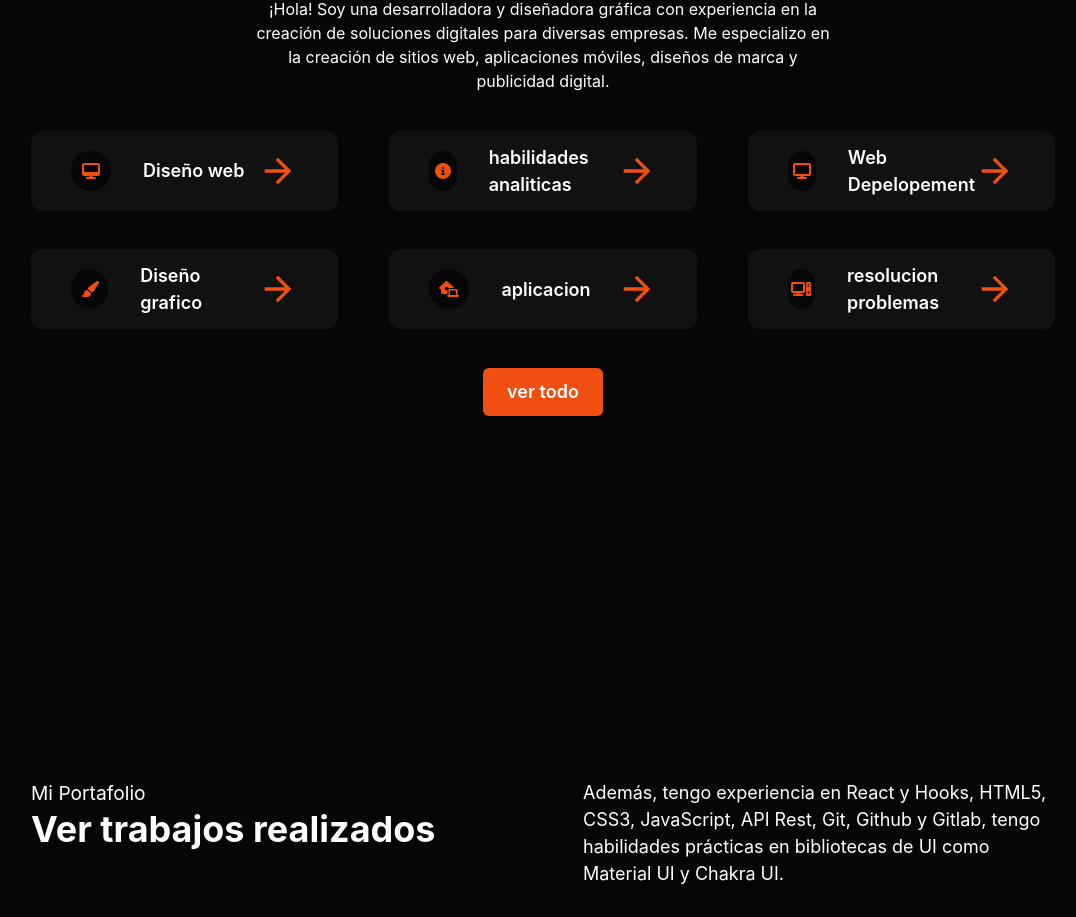
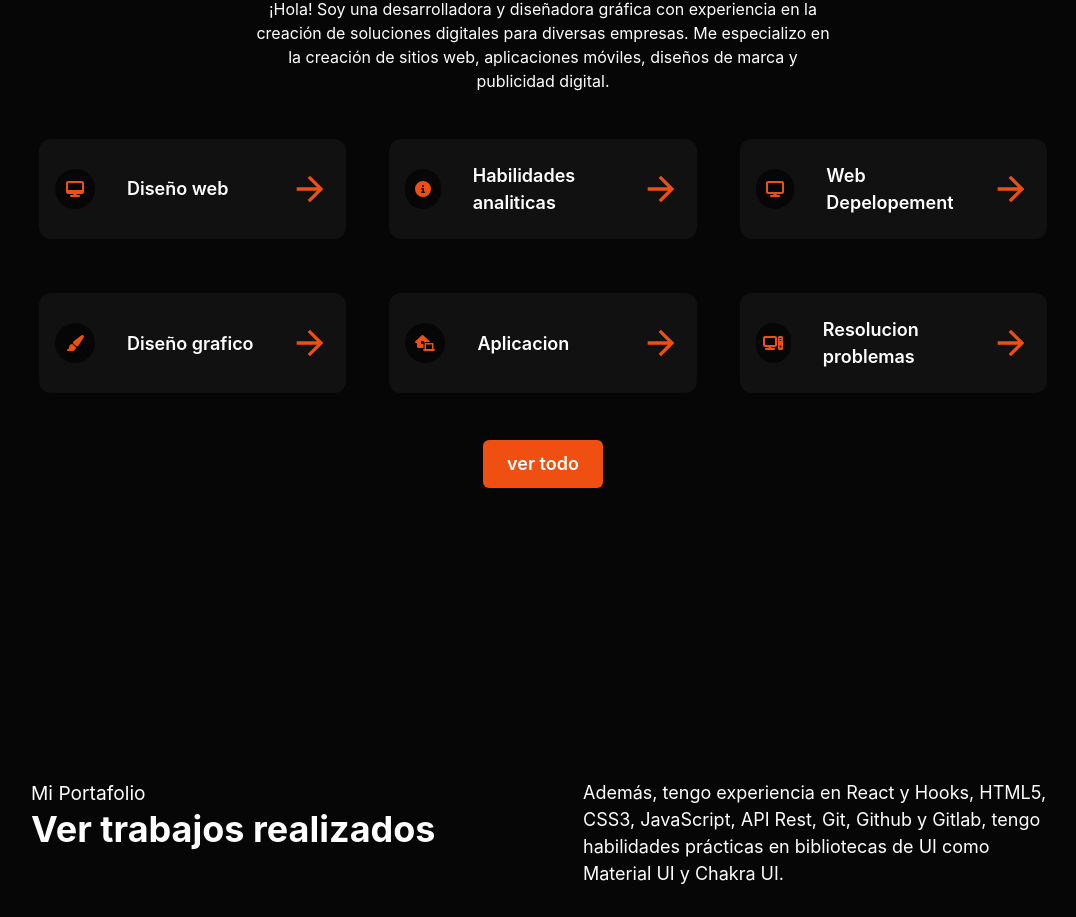
Before and after one commit to AgusCarrizo23/proyecto-final, a React (Vite) app: page / in a window 1280 px wide. Shown: the part 853-1770 px from the top of the page, without its empty margins (97-1173 px from the left). Built offline with nearby package versions, Linux system fonts and the light colour scheme.

Commit message:
arreglo de import en el nombre del componente

```diff
--- a/src/components/Service-cards/cardService.jsx
+++ b/src/components/Service-cards/cardService.jsx
@@ -12,11 +12,11 @@ function CardServiceComponent(props) {
         <Box
 
             bg='#111111'
-            height={{ base: "100%", md: "70px" }}
+            height={{ base: "20%", md: "100px" }}
             width={{ base: "100%", md: "30%" }}
             color="white"
-            padding={{ base: "4", md: "10" }}
-            margin={{ base: "2", md: "0" }}
+            padding={{ base: "4" }}
+            margin={{ base: "2" }}
             borderRadius="xl"
             display="flex"
             alignItems="center"
@@ -35,7 +35,7 @@ function CardServiceComponent(props) {
                 marginRight={{ md: "4" }}
 
             >
-                <FontAwesomeIcon  color="#ef4f10" icon={props.icon} />
+                <FontAwesomeIcon color="#ef4f10" icon={props.icon} />
             </Box>
             <Box
                 flexGrow="1"
--- a/src/components/Service-cards/index.jsx
+++ b/src/components/Service-cards/index.jsx
@@ -1,6 +1,6 @@
 import React from "react";
 import { Container, Heading, Flex, Box, Button } from '@chakra-ui/react';
-import CardServiceComponent from "./CardService";
+import CardServiceComponent from "./cardService";
 import {
     faDesktop,
     faInfoCircle,
@@ -44,7 +44,7 @@ function ServiceCards() {
                         icon={faDesktop}
                     />
                     <CardServiceComponent
-                        titulo="habilidades analiticas"
+                        titulo="Habilidades analiticas"
                         icon={faInfoCircle} />
                     <CardServiceComponent
                         titulo="Web Depelopement"
@@ -61,11 +61,11 @@ function ServiceCards() {
                         titulo="Diseño grafico"
                         icon={faPaintBrush} />
                     <CardServiceComponent
-                        titulo="aplicacion"
+                        titulo="Aplicacion"
                         icon={faHouseLaptop} />
                     <CardServiceComponent
 
-                        titulo="resolucion problemas"
+                        titulo="Resolucion problemas"
                         icon={faComputer} />
                 </Box>
                 <Button as={motion.button} whileHover={{ scale: 1.2, color: "black", backgroundColor: "white" }} colorScheme="#060606" bg="#ef4f10" size="lg" marginTop="3%"  >ver todo</Button>
```
